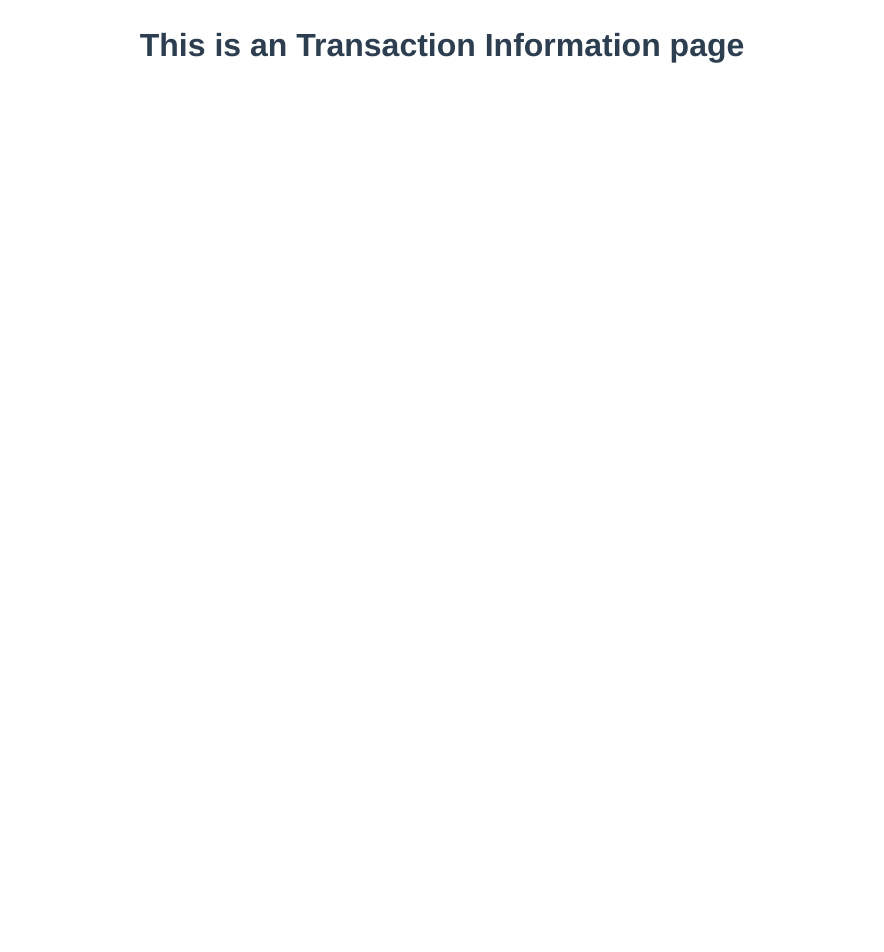
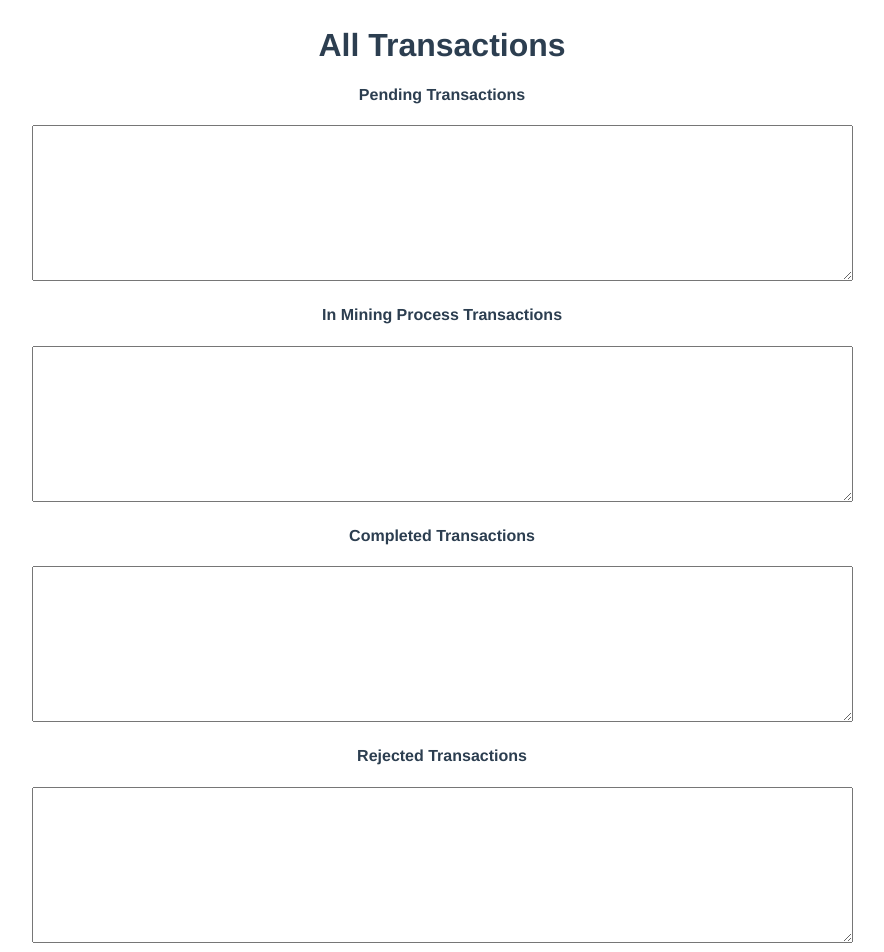
Before and after one commit to ChawPohChia/TPChainBlockExplorer, a Vue app: page /transactioninfo in a window 1280 px wide. Shown: the part 80-1032 px from the top of the page, without its empty margins (198-1082 px from the left). Before the commit the page ends 800 px from the top, so only its background shows below. Built offline with nearby package versions, Linux system fonts and the light colour scheme; no server answers.

Commit message:
Created Block Explorer Transaction Page

```diff
--- a/package.json
+++ b/package.json
@@ -8,6 +8,7 @@
     "lint": "vue-cli-service lint"
   },
   "dependencies": {
+    "axios": "^0.21.1",
     "core-js": "^3.6.5",
     "vue": "^3.0.0",
     "vue-router": "^4.0.0-0"
--- a/src/components/TransactionInfo.vue
+++ b/src/components/TransactionInfo.vue
@@ -1,5 +1,114 @@
 <template>
   <div class="transactioninfo">
-    <h1>This is an Transaction Information page</h1>
+    <h1>All Transactions</h1>
+    <div class="form-group">
+        <h4>Pending Transactions</h4>
+        <textarea
+          class="form-control"
+          rows="10"
+          cols="100"
+          id="pendingTransactions">
+        </textarea>
+    </div>
+
+     <div class="form-group">
+        <h4>In Mining Process Transactions</h4>
+        <textarea
+          class="form-control"
+          rows="10"
+          cols="100"
+          id="inProcessTransactions">
+        </textarea>
+    </div>
+
+    <div class="form-group">
+        <h4>Completed Transactions</h4>
+        <textarea
+          class="form-control"
+          rows="10"
+          cols="100"
+          id="completedTransactions">
+        </textarea>
+    </div>
+
+     <div class="form-group">
+        <h4>Rejected Transactions</h4>
+        <textarea
+          class="form-control"
+          rows="10"
+          cols="100"
+          id="rejectedTransactions">
+        </textarea>
+    </div>
   </div>
 </template>
+
+
+<script>
+export default {
+  name: "OpenWallet",
+  data() {
+    return {
+      form: {
+        from: null, // from opened wallet
+      },
+      content: null
+    };
+  },
+
+  methods: {
+
+    retrievePendingTransaction() {
+      console.log("Requesting for pending transactions..");
+      const axios = require("axios").default;
+
+      axios
+        .get("http://127.0.0.1:1234/transactions/pending")
+        .then(function(response) {
+           document.getElementById("pendingTransactions").value = JSON.stringify(response.data);
+        });
+    },
+
+    retrieveCompletedTransaction() {
+      console.log("Requesting for completed transactions..");
+      const axios = require("axios").default;
+
+      axios
+        .get("http://127.0.0.1:1234/transactions/completed")
+        .then(function(response) {
+           document.getElementById("completedTransactions").value = JSON.stringify(response.data);
+        });
+    },
+
+    retrieveInProcessTransaction() {
+      console.log("Requesting for in process transactions..");
+      const axios = require("axios").default;
+
+      axios
+        .get("http://127.0.0.1:1234/transactions/inprocess")
+        .then(function(response) {
+           document.getElementById("inProcessTransactions").value = JSON.stringify(response.data);
+        });
+    },
+
+    retrieveRejectedTransaction() {
+      console.log("Requesting for rejected transactions..");
+      const axios = require("axios").default;
+
+      axios
+        .get("http://127.0.0.1:1234/transactions/rejected")
+        .then(function(response) {
+           document.getElementById("rejectedTransactions").value = JSON.stringify(response.data);
+        });
+    }
+
+  },
+
+  beforeMount(){
+    this.retrievePendingTransaction();
+    this.retrieveCompletedTransaction();
+    this.retrieveInProcessTransaction();
+    this.retrieveRejectedTransaction();
+ },
+};
+</script>
```
Also changed, not shown: 1 other file (tests, documents, lock files or other folders).
